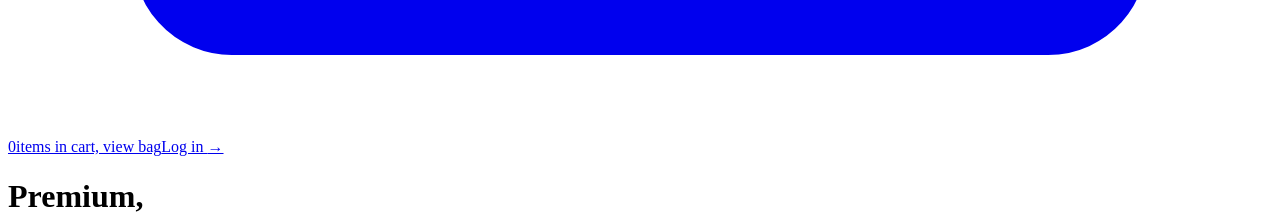
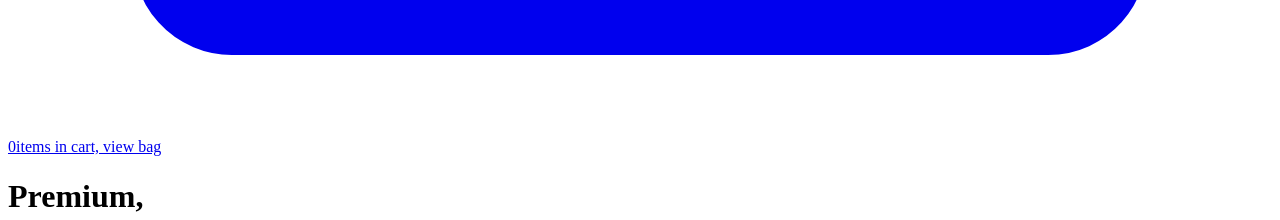
Before and after one commit to akram-idrissi/borcelle-frontend, a Next.js app: page / in a window 1280 px wide. Shown: the part 2680-2900 px from the top of the page. Built offline with nearby package versions, Linux system fonts and the light colour scheme.

Commit message:
Commented the login btn

```diff
--- a/src/components/navbar.jsx
+++ b/src/components/navbar.jsx
@@ -55,9 +55,9 @@ export default function Navbar({sticky=false}) {
                         <span className="ml-2 text-sm font-medium text-gray-700 group-hover:text-gray-800">0</span>
                         <span className="sr-only">items in cart, view bag</span>
                     </a>
-                    <a href="#" className="text-sm font-semibold border-2 rounded-md border-[#FF80C8] px-4 py-2 text-gray-900">
+                    {/* <a href="#" className="text-sm font-semibold border-2 rounded-md border-[#FF80C8] px-4 py-2 text-gray-900">
                         Log in <span aria-hidden="true">&rarr;</span>
-                    </a>
+                    </a> */}
                 </div>
             </nav>
             <Dialog open={mobileMenuOpen} onClose={setMobileMenuOpen} className="lg:hidden">
@@ -95,12 +95,12 @@ export default function Navbar({sticky=false}) {
                                 ))}
                             </div>
                             <div className="py-6">
-                                <a
+                                {/* <a
                                     href="#"
                                     className="-mx-3 block rounded-lg px-3 py-2.5 text-base font-semibold leading-7 text-gray-900 hover:bg-gray-50"
                                 >
                                     Log in
-                                </a>
+                                </a> */}
                                 <a href="#" className="group -m-2 mr-4 flex items-center p-2">
                                     <ShoppingBagIcon
                                         aria-hidden="true"
```
